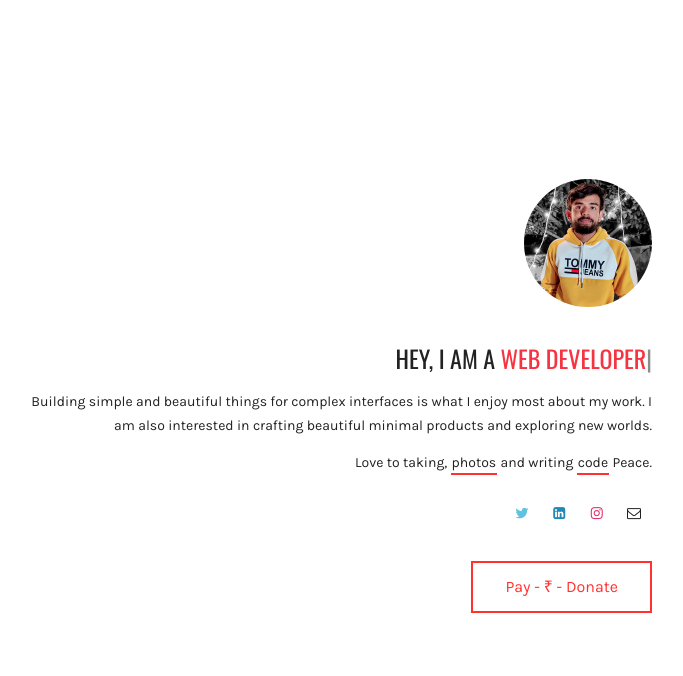
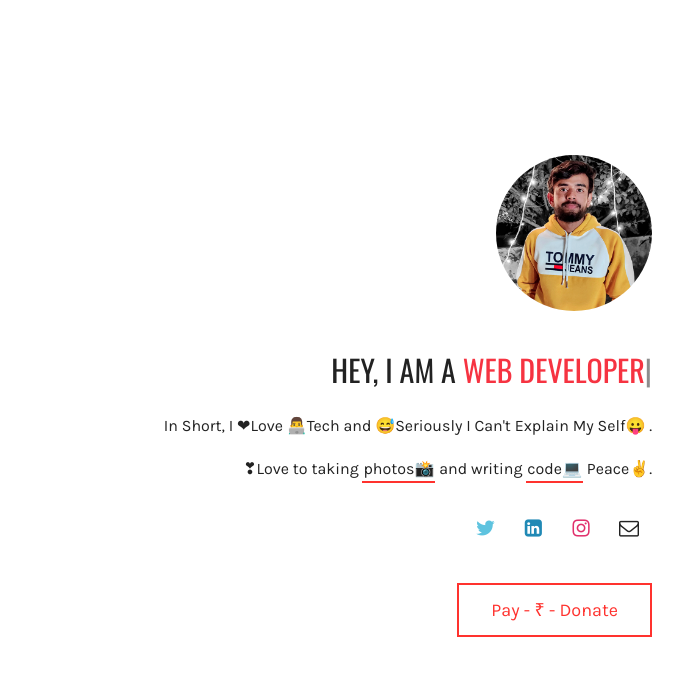
Before and after one commit to iamnikk/mywebsite, a plain HTML site: page index.html in a window 1280 px wide. Shown: the whole page, without its empty margins (308-991 px from the left). Drawn offline with nearby package versions, Linux system fonts and the light colour scheme.

Commit message:
update website

```diff
--- a/css/main.css
+++ b/css/main.css
@@ -108,10 +108,10 @@ p:last-child {
 
 /* SMALL TYPO */
 .is-small-typo h1 {
-	font-size: 24px; line-height: 1.3;
+	font-size: 30px; line-height: 1.5;
 	}
 .is-small-typo {
-	font-size: 14px;
+	font-size: 16px;
 	}
 
 /* MEDIUM TYPO */
@@ -399,9 +399,14 @@ html a.social-link:hover:before {
 	font-size: 16px; width: 42px; line-height: 42px;
 	}
 /* Minmal Social Icons */
+
 .is-social-minimal .social-link:before {
-	border: none !important;
+	font-size: 20px;
+    width: 42px;
+    line-height: 42px;
+    border: none !important;
 	}
+
 /* Minmal Social Icons */
 .is-social-minimal-dark .social-link,
 .is-social-minimal-light .social-link,
@@ -640,7 +645,7 @@ html a.social-link:hover:before {
 
 /* BUTTONS */
 .button {
-	border: 2px solid #222; font-family: inherit; font-size: 16px; line-height: 1; color: #222; text-decoration: none; background: none; cursor: pointer; padding: 16px 32px; margin: 10px 20px 0 0; display: inline-block; outline: none; position: relative; transition: all 0.3s; overflow: hidden;
+	border: 2px solid #222; font-family: inherit; font-size: 18px; line-height: 1; color: #222; text-decoration: none; background: none; cursor: pointer; padding: 16px 32px; margin: 10px 20px 0 0; display: inline-block; outline: none; position: relative; transition: all 0.3s; overflow: hidden;
 	}
 .button:only-child {
 	margin-right: 0px;
@@ -964,7 +969,7 @@ html a.social-link:hover:before {
 		}
 
 	.profile-image {
-		max-height: 128px;
+		max-height: 156px;
 		}
 	.profile-image.small {
 		max-height: 92px;
--- a/index.html
+++ b/index.html
@@ -66,18 +66,18 @@
             <!-- TITLE -->
 
             <!-- DESCRIPTION -->
-            <p>Building simple and beautiful things for complex interfaces is what I enjoy most about my work. I am also interested in crafting beautiful minimal products and exploring new worlds.</p>
+            <p>In Short, I ❤Love 👨‍💻Tech and 😅Seriously I Can't Explain My Self😛 .</p>
 
             <p>
-              Love to taking,
-              <a class="link-1 red" href="" target="_blank">photos</a> and writing
-              <a class="link-1 red" href="" target="_blank">code</a> Peace.
+                ❣Love to taking
+              <a class="link-1 red" href="" target="_blank">photos📸</a> and writing
+              <a class="link-1 red" href="" target="_blank">code💻</a> Peace✌.
             </p>
 
             <p class="is-social-minimal">
-                <a class="social-link twitter" href="https://twitter.com/iamnikk_"></a>
-                <a class="social-link linkedin" href="https://www.linkedin.com/in/iamnikk/"></a>
-                <a class="social-link instagram" href="https://www.instagram.com/techwithnikk/"></a>
+                <a class="social-link twitter" href="https://twitter.com/iamnikk_" target="_blank"></a>
+                <a class="social-link linkedin" href="https://www.linkedin.com/in/iamnikk/" target="_blank"></a>
+                <a class="social-link instagram" href="https://www.instagram.com/techwithnikk/" target="_blank"></a>
                 <a class="social-link email" href="mailto:nikhils.0124@gmail.com"></a>
             </p>
 
```
